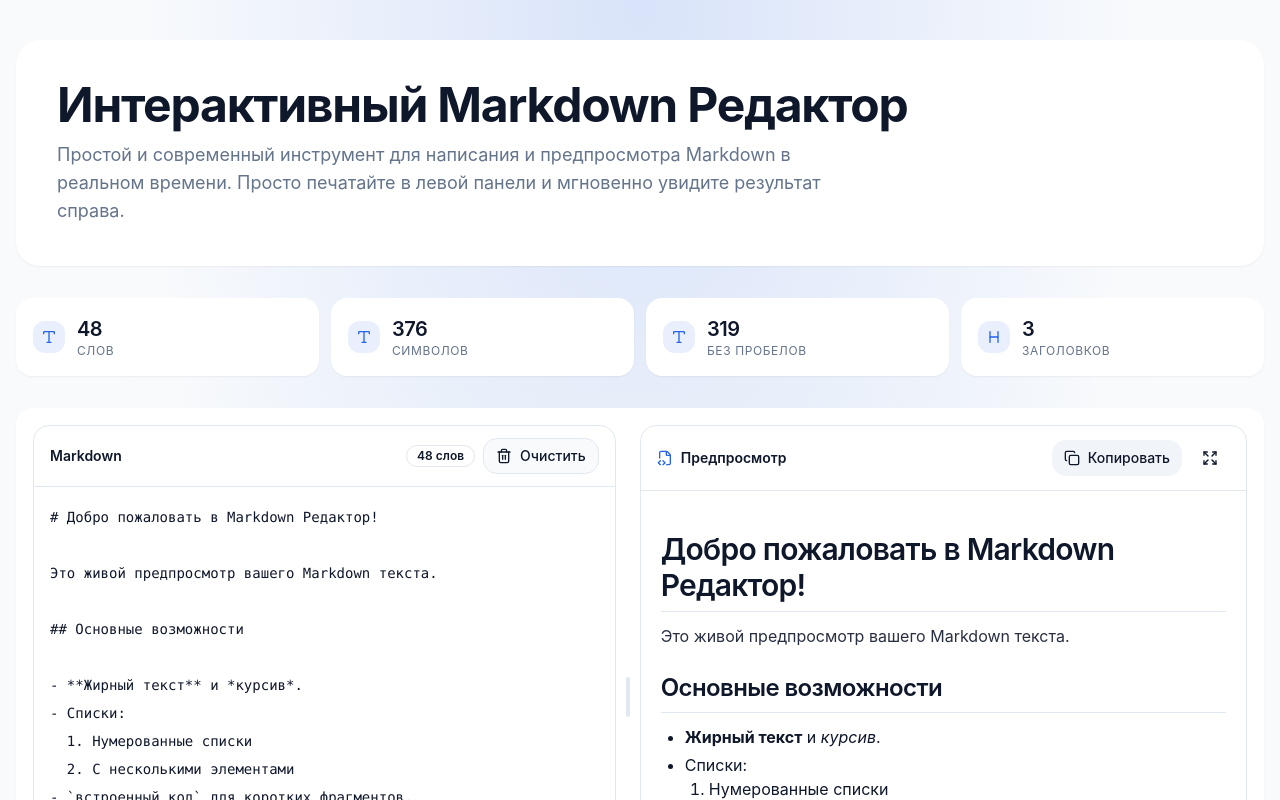
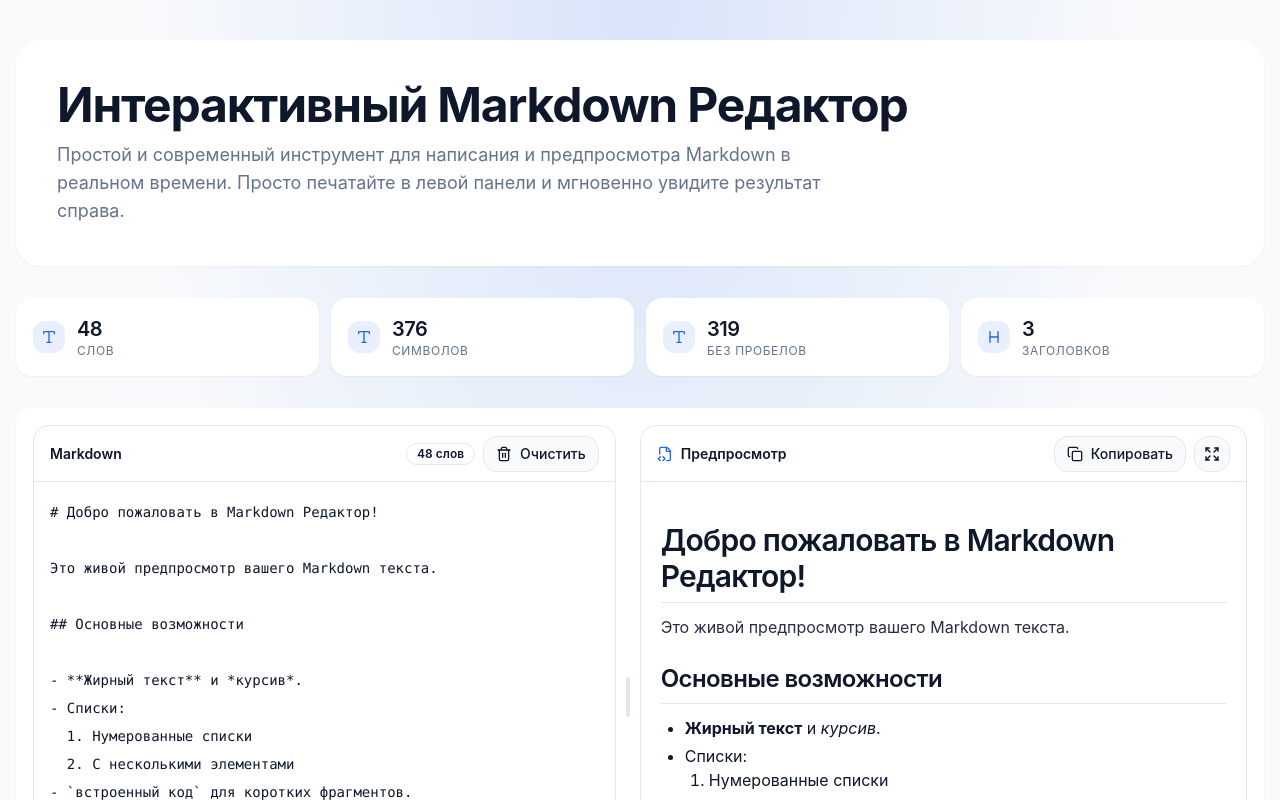
Before and after one commit to Celtoman/markdown-editor, a React (Vite) app: page / in a window 1280 px wide. Shown: the top 800 px of the page. Built offline with nearby package versions, Linux system fonts and the light colour scheme.

Commit message:
fix: align panel header heights and unify action button styles

```diff
--- a/App.tsx
+++ b/App.tsx
@@ -233,19 +233,20 @@ function App() {
 
   const previewPanel = (
     <div className="flex h-full min-h-[48vh] flex-col overflow-hidden rounded-2xl border bg-card">
-      <div className="flex items-center justify-between border-b px-4 py-3">
+      <div className="flex h-14 items-center justify-between border-b px-4">
         <div className="flex items-center gap-2">
           <FileCode2 className="h-4 w-4 text-primary" />
           <h2 className="text-sm font-semibold">Предпросмотр</h2>
         </div>
         <div className="flex items-center gap-2">
-          <Button variant="secondary" size="sm" onClick={handleCopy}>
+          <Button variant="outline" size="sm" onClick={handleCopy}>
             {isCopied ? <ClipboardCheck className="h-4 w-4" /> : <Copy className="h-4 w-4" />}
             {isCopied ? "Скопировано" : "Копировать"}
           </Button>
           <Button
-            variant="ghost"
+            variant="outline"
             size="icon"
+            className="h-9 w-9"
             onClick={() => setIsPreviewFullscreen((prev) => !prev)}
             aria-label={isPreviewFullscreen ? "Выйти из полноэкранного режима" : "Войти в полноэкранный режим"}
           >
@@ -289,7 +290,7 @@ function App() {
                       className="flex h-full min-h-0 flex-col overflow-hidden rounded-2xl border bg-card"
                       style={{ width: `${editorWidth}%` }}
                     >
-                      <div className="flex items-center justify-between border-b px-4 py-3">
+                      <div className="flex h-14 items-center justify-between border-b px-4">
                         <h2 className="text-sm font-semibold">Markdown</h2>
                         <div className="flex items-center gap-2">
                           <Badge variant="outline">{stats.words} слов</Badge>
@@ -333,7 +334,7 @@ function App() {
                 </TabsList>
                 <TabsContent value="editor">
                   <div className="overflow-hidden rounded-2xl border bg-card">
-                    <div className="flex items-center justify-between border-b px-4 py-3">
+                    <div className="flex h-14 items-center justify-between border-b px-4">
                       <h2 className="text-sm font-semibold">Markdown</h2>
                       <Button variant="outline" size="sm" onClick={() => setMarkdown("")}>
                         <Trash2 className="h-4 w-4" />
```
